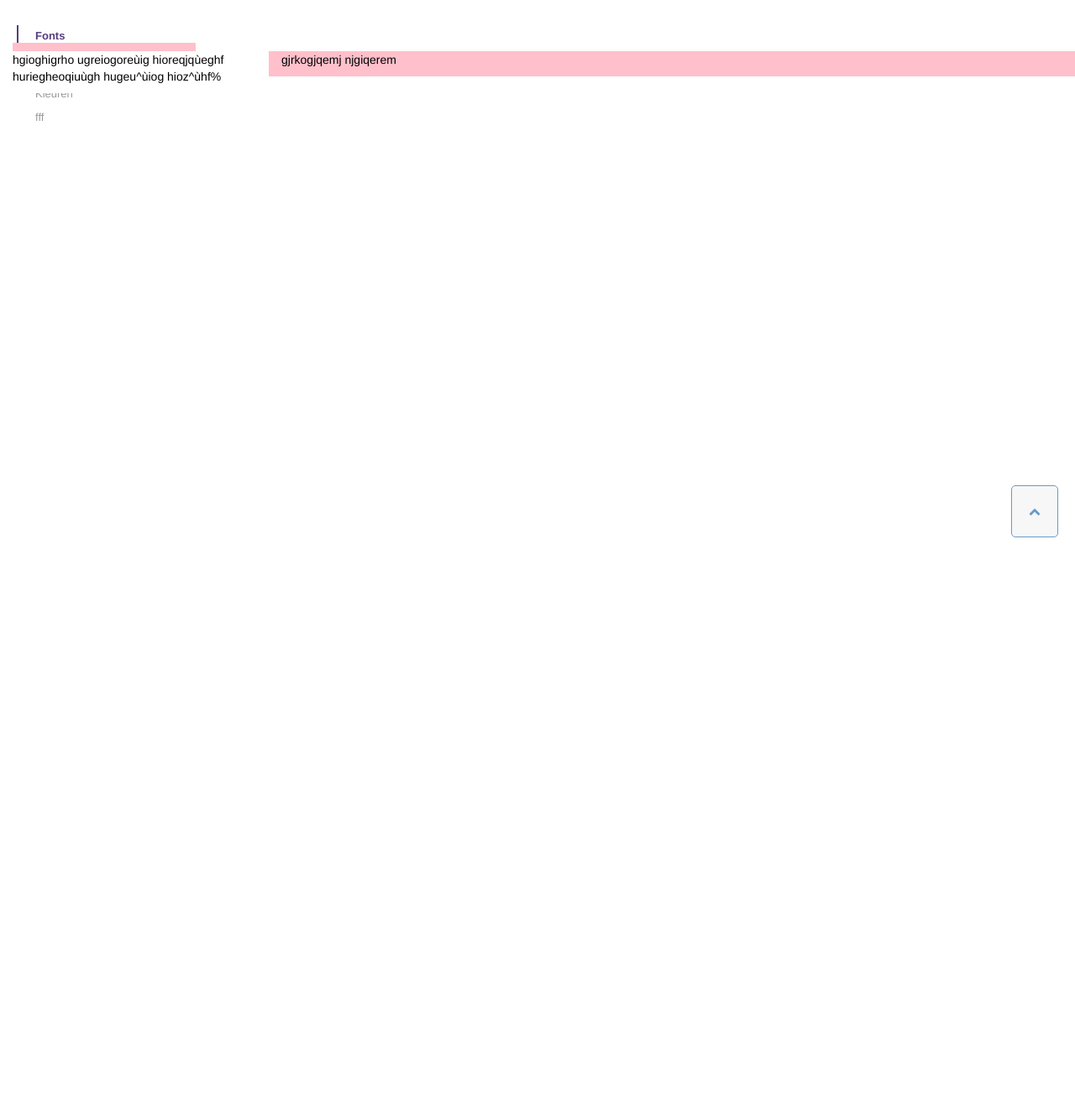
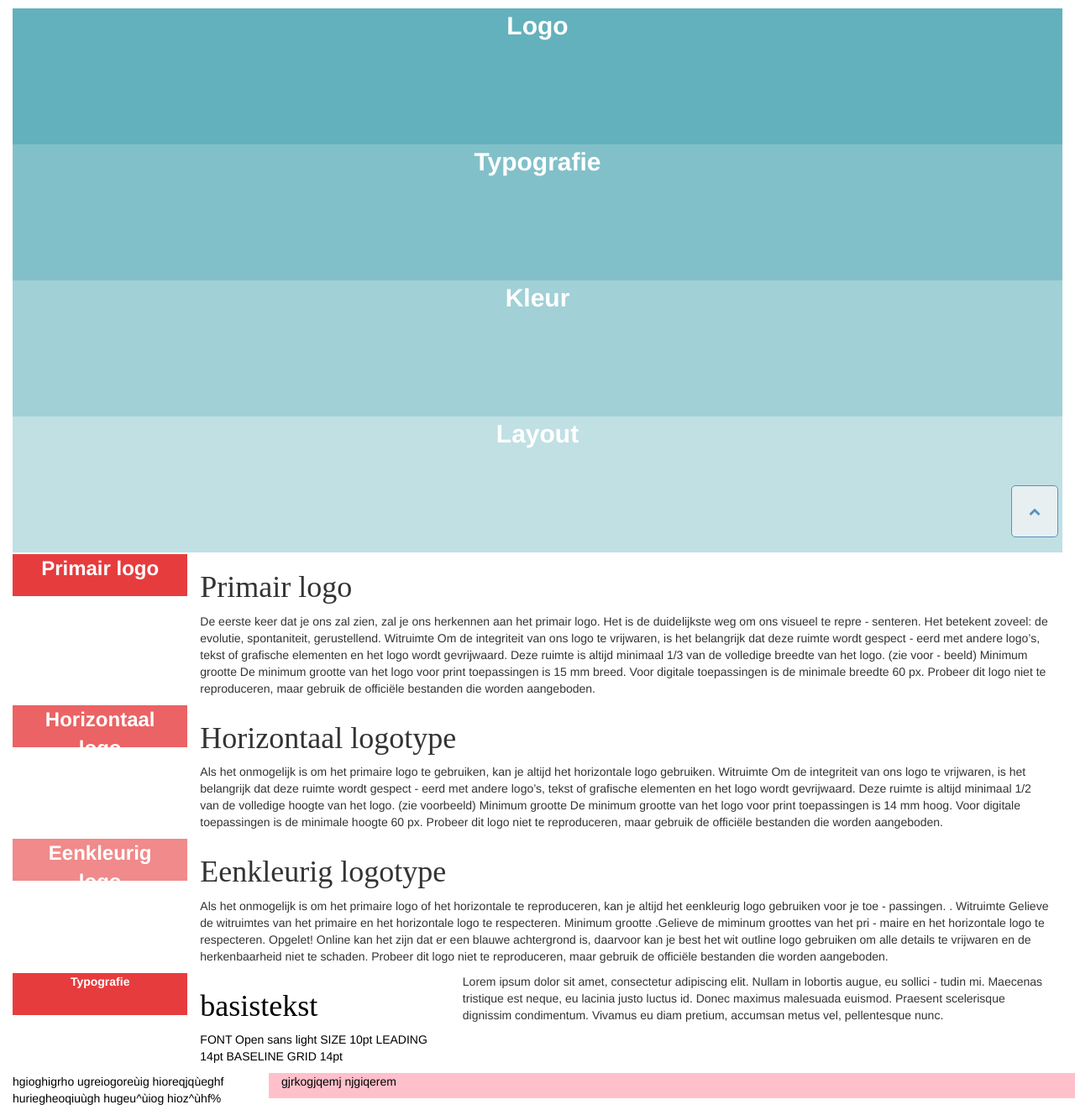
Before and after one commit to Mwalthery/Give-a-Day-Brandcenter, a plain HTML site: page index.html in a window 1280 px wide. Shown: the part 60-1388 px from the top of the page at 84% size. Before the commit the page ends 800 px from the top, so only its background shows below. Drawn offline with nearby package versions, Linux system fonts and the light colour scheme.

Commit message:
deleted subnavigation, added values
deleted subnaviggation
added new values

```diff
--- a/css/custom.css
+++ b/css/custom.css
@@ -1,10 +1,18 @@
+/*GENERAL STYLING*/
+
 body { padding-top: 70px; }
 h1,h2,h3,h4,h5,h6 {
   font-family: 'sans-serif', 'comic sans' ;
 }
+a:focus, a:hover {
+    color: #E73C3E ;
+    text-decoration: none;
+  }
+
+/*BOOTSTRAP OVERRIDES*/
+
 .navbar-inverse {
     border-color: #FFF;
-
     background-color: #63B1BC;
 
 }
@@ -28,7 +36,6 @@ h1,h2,h3,h4,h5,h6 {
     position: fixed;
     z-index: 10000;
     right: 20px;
-
     bottom: 100px;
 
     padding: 20px;
@@ -45,8 +52,6 @@ h1,h2,h3,h4,h5,h6 {
 
 }
 
-
-
 .scrolled .scroll-top {
     display: block;
 
@@ -58,21 +63,150 @@ h1,h2,h3,h4,h5,h6 {
   color: black ;
   border-color: gray ;
   border-right: 1px ;
-
   background-color: #fff;
 
 }
 .col-md-9{
   color : black ;
-
   background-color: pink;
 }
+/* CUSTOM STYLING*/
+.headnavigation{
+  height: 162px;
+  margin-right: auto;
+  font-weight: bold;
+
+margin-left: auto;
+ text-decoration: none;
+  text-align: center;
+  margin-top: auto;
+margin-bottom: auto;
+  color: white;
+  background-color:rgba(99,177,188,1) ;
+position: relative;
+  font-size: 30px;
+}
+.headnavigation1{
+  height: 162px;
+  margin-right: auto;
+  font-weight: bold;
+
+margin-left: auto;
+ text-decoration: none;
+  text-align: center;
+  margin-top: auto;
+margin-bottom: auto;
+  color: white;
+  background-color:rgba(99,177,188,0.8) ;
+
+  font-size: 30px;
+}
+.headnavigation2{
+  height: 162px;
+  margin-right: auto;
+  font-weight: bold;
+
+margin-left: auto;
+ text-decoration: none;
+  text-align: center;
+  margin-top: auto;
+margin-bottom: auto;
+  color: white;
+  background-color:rgba(99,177,188,0.6) ;
+
+  font-size: 30px;
+}
+.headnavigation3{
+  height: 162px;
+  margin-right: auto;
+  font-weight: bold;
+
+margin-left: auto;
+ text-decoration: none;
+  text-align: center;
+  margin-top: auto;
+margin-bottom: auto;
+  color: white;
+  background-color:rgba(99,177,188,0.4) ;
+
+  font-size: 30px;
+}
+.subnavigationlogo1{
+  height: 50px;
+  margin-right: auto;
+  font-weight: bold;
+
+margin-left: auto;
+ text-decoration: none;
+  text-align: center;
+  margin-top: auto;
+margin-bottom: auto;
+  color: white;
+  background-color:rgba(231,60,62,1) ;
+
+  font-size: 24px;
+}
+.subnavigationlogo2{
+  height: 50px;
+  margin-right: auto;
+  font-weight: bold;
+
+margin-left: auto;
+ text-decoration: none;
+  text-align: center;
+  margin-top: auto;
+margin-bottom: auto;
+  color: white;
+  background-color:rgba(231,60,62,0.8) ;
+
+  font-size: 24px;
+}
+
+.subnavigationlogo3{
+  height: 50px;
+  margin-right: auto;
+  font-weight: bold;
+
+margin-left: auto;
+ text-decoration: none;
+  text-align: center;
+  margin-top: auto;
+margin-bottom: auto;
+  color: white;
+  background-color:rgba(231,60,62,0.6) ;
+
+  font-size: 24px;
+}
+.subnavigationtypografie{
+  height: 50px;
+  margin-right: auto;
+  font-weight: bold;
+
+margin-left: auto;
+ text-decoration: none;
+  text-align: center;
+  margin-top: auto;
+margin-bottom: auto;
+  color: white;
+  background-color:rgba(231,60,62,1) ;
+}
+
+
+
+
+/*NAVIGATION*/
 #home
 {
 height : 650px;
 
 background-color: #fff ;
+}
 
+#home
+{
+height : 650px;
+
+background-color: #fff ;
 
 }
 #fonts {
@@ -80,77 +214,3 @@ background-color: #fff ;
 
  background-color: #fff ;
  }
- /*sidebar*/
-/* .group {
-    background: yellow;
-    width: 200px;
-    height: 500px;
-}
-.group .subgroup {
-    background: orange;
-    width: 150px;
-    height: 200px;
-}*/
-.fixed {
-    position: fixed;
-}
-
-/* sidebar */
-.bs-docs-sidebar {
-    margin-top: 20px;
-    margin-bottom: 20px;
-
-    padding-left: 20px;
-}
-
-/* all links */
-.bs-docs-sidebar .nav>li>a {
-    padding: 4px 20px;
-
-    color: #999;
-    border-left: 2px solid transparent;
-
-    font-size: 13px;
-    font-weight: 400;
-}
-
-/* nested links */
-.bs-docs-sidebar .nav .nav>li>a {
-    padding-top: 1px;
-    padding-bottom: 1px;
-    padding-left: 30px;
-
-    font-size: 12px;
-}
-
-/* active & hover links */
-.bs-docs-sidebar .nav>.active>a,
-.bs-docs-sidebar .nav>li>a:hover,
-.bs-docs-sidebar .nav>li>a:focus {
-    text-decoration: none;
-
-    color: #563d7c;
-    border-left-color: #563d7c;
-    background-color: transparent;
-}
-/* all active links */
-.bs-docs-sidebar .nav>.active>a,
-.bs-docs-sidebar .nav>.active:hover>a,
-.bs-docs-sidebar .nav>.active:focus>a {
-    font-weight: 700;
-}
-/* nested active links */
-.bs-docs-sidebar .nav .nav>.active>a,
-.bs-docs-sidebar .nav .nav>.active:hover>a,
-.bs-docs-sidebar .nav .nav>.active:focus>a {
-    font-weight: 500;
-}
-
-/* hide inactive nested list */
-.bs-docs-sidebar .nav ul.nav {
-    display: none;
-}
-/* show active nested list */
-.bs-docs-sidebar .nav>.active>ul.nav {
-    display: block;
-}
--- a/index.html
+++ b/index.html
@@ -39,7 +39,7 @@
         <ul class="nav navbar-nav navbar-right">
           <li><a href="#home">Brand center </a></li>
           <li><a href="#fonts">Over ons </a></li>
-          <li><a href="#">Contact</a></li>
+          <li><a href="#contact">Contact</a></li>
         </ul>
       </div>
     </div>
@@ -48,76 +48,71 @@
 
     <div class="container-fluid">
       <div class="row">
-        <div class="col-md-3 fixed-top">
-          <div class="row">
-            <!--Nav Bar -->
-            <nav class="col-xs-3 bs-docs-sidebar">
-              <ul id="sidebar" class="nav nav-stacked fixed">
-                <li>
-                  <a href="#fonts">Fonts</a>
-                  <ul class="nav nav-stacked">
-                    <li><a href="#GroupASub1">Sub-Group 1</a></li>
-                    <li><a href="#GroupASub2">Sub-Group 2</a></li>
-                  </ul>
-                </li>
-                <li>
-                  <a href="#GroupB">Kleuren</a>
-                  <ul class="nav nav-stacked">
-                    <li><a href="#GroupBSub1">Sub-Group 1</a></li>
-                    <li><a href="#GroupBSub2">Sub-Group 2</a></li>
-                  </ul>
-                </li>
-                <li>
-                  <a href="#GroupC">fff</a>
-                  <ul class="nav nav-stacked">
-                    <li><a href="#GroupCSub1">Sub-Group 1</a></li>
-                    <li><a href="#GroupCSub2">Sub-Group 2</a></li>
-                  </ul>
-                </li>
-              </ul>
-            </nav>
-            <!--Main Content -->
-            <!--  <div class="col-xs-9">
-        <section id="GroupA" class="group">
-            <h3>Group A</h3>
-            <div id="GroupASub1" class="subgroup">
-                <h4>Group A Sub 1</h4>
-            </div>
-            <div id="GroupASub2" class="subgroup">
-                <h4>Group A Sub 2</h4>
-            </div>
-        </section>
-        <section id="GroupB" class="group">
-            <h3>Group B</h3>
-            <div id="GroupBSub1" class="subgroup">
-                <h4>Group B Sub 1</h4>
-            </div>
-            <div id="GroupBSub2" class="subgroup">
-                <h4>Group B Sub 2</h4>
-            </div>
-        </section>
-        <section id="GroupC" class="group">
-            <h3>Group C</h3>
-            <div id="GroupCSub1" class="subgroup">
-                <h4>Group C Sub 1</h4>
-            </div>
-            <div id="GroupCSub2" class="subgroup">
-                <h4>Group C Sub 2</h4>
-            </div>
-        </section>
-    </div>
-</div> -->
+        <div class="col-lg-12">
+          <a href="#logo" class="headnavigation col-md-12">  Logo </a>
+          <a href="#typografie" class="headnavigation1 col-md-12">  Typografie </a>
+          <a href="#kleur" class="headnavigation2 col-md-12">  Kleur </a>
+          <a href="#layout" class="headnavigation3 col-md-12">  Layout </a>
+
 
         </div>
-          <div class="col-md-9">
+      </div>
+    </div>
+  </div>
+  <!-- einde home -->
+  <div id="logo">
+
+
+    <div class="container-fluid">
+
+      <a href="#logo" class="subnavigationlogo1 col-md-2">  Primair logo </a>
+      <div class="subnavigationlogo4   col-md-10">
+        <h1>Primair logo</h1>
+        <p>
+          De eerste keer dat je ons zal zien, zal je ons herkennen aan het primair logo. Het is de duidelijkste weg om ons visueel te repre - senteren. Het betekent zoveel: de evolutie, spontaniteit, gerustellend. Witruimte Om de integriteit van ons logo te vrijwaren,
+          is het belangrijk dat deze ruimte wordt gespect - eerd met andere logo’s, tekst of grafische elementen en het logo wordt gevrijwaard. Deze ruimte is altijd minimaal 1/3 van de volledige breedte van het logo. (zie voor - beeld) Minimum grootte
+          De minimum grootte van het logo voor print toepassingen is 15 mm breed. Voor digitale toepassingen is de minimale breedte 60 px. Probeer dit logo niet te reproduceren, maar gebruik de officiële bestanden die worden aangeboden.
+        </p>
+      </div>
+      <a href="#logo" class="subnavigationlogo2 col-md-2">  Horizontaal logo </a>
+      <div class="subnavigationlogo5   col-md-10">
+        <p>
+          <h1>Horizontaal logotype</h1> Als het onmogelijk is om het primaire logo te gebruiken, kan je altijd het horizontale logo gebruiken. Witruimte Om de integriteit van ons logo te vrijwaren, is het belangrijk dat deze ruimte wordt gespect - eerd met andere logo’s, tekst of
+          grafische elementen en het logo wordt gevrijwaard. Deze ruimte is altijd minimaal 1/2 van de volledige hoogte van het logo. (zie voorbeeld) Minimum grootte De minimum grootte van het logo voor print toepassingen is 14 mm hoog. Voor digitale
+          toepassingen is de minimale hoogte 60 px. Probeer dit logo niet te reproduceren, maar gebruik de officiële bestanden die worden aangeboden.
+
+        </p>
+      </div>
+      <a href="#logo" class="subnavigationlogo3 col-md-2">  Eenkleurig logo </a>
+      <div class="subnavigationlogo6   col-md-10">
+        <h1>Eenkleurig logotype</h1>
         <p>
 
+          Als het onmogelijk is om het primaire logo of het horizontale te reproduceren, kan je altijd het eenkleurig logo gebruiken voor je toe - passingen. . Witruimte Gelieve de witruimtes van het primaire en het horizontale logo te respecteren. Minimum grootte
+          .Gelieve de miminum groottes van het pri - maire en het horizontale logo te respecteren. Opgelet! Online kan het zijn dat er een blauwe achtergrond is, daarvoor kan je best het wit outline logo gebruiken om alle details te vrijwaren en de herkenbaarheid
+          niet te schaden. Probeer dit logo niet te reproduceren, maar gebruik de officiële bestanden die worden aangeboden.
+        </p>
+      </div>
+      <div class="row">
+
+      </div>
+      <a href="#typografie" class="subnavigationtypografie col-md-2">  Typografie </a>
+      <div class="col-md-3 ">
+        <h1>basistekst</h1>
+        <p>
+          FONT Open sans light SIZE 10pt LEADING 14pt BASELINE GRID 14pt
+        </p>
+      </div>
+      <div class="col-md-7">
+        <p>
+          Lorem ipsum dolor sit amet, consectetur adipiscing elit. Nullam in lobortis augue, eu sollici - tudin mi. Maecenas tristique est neque, eu lacinia justo luctus id. Donec maximus malesuada euismod. Praesent scelerisque dignissim condimentum. Vivamus eu
+          diam pretium, accumsan metus vel, pellentesque nunc.
         </p>
       </div>
     </div>
   </div>
   </div>
-    <div id="fonts">
+  <div id="contact">
 
 
     <div class="container-fluid">
```
Lines whose indentation alone changed are shown as unchanged.
